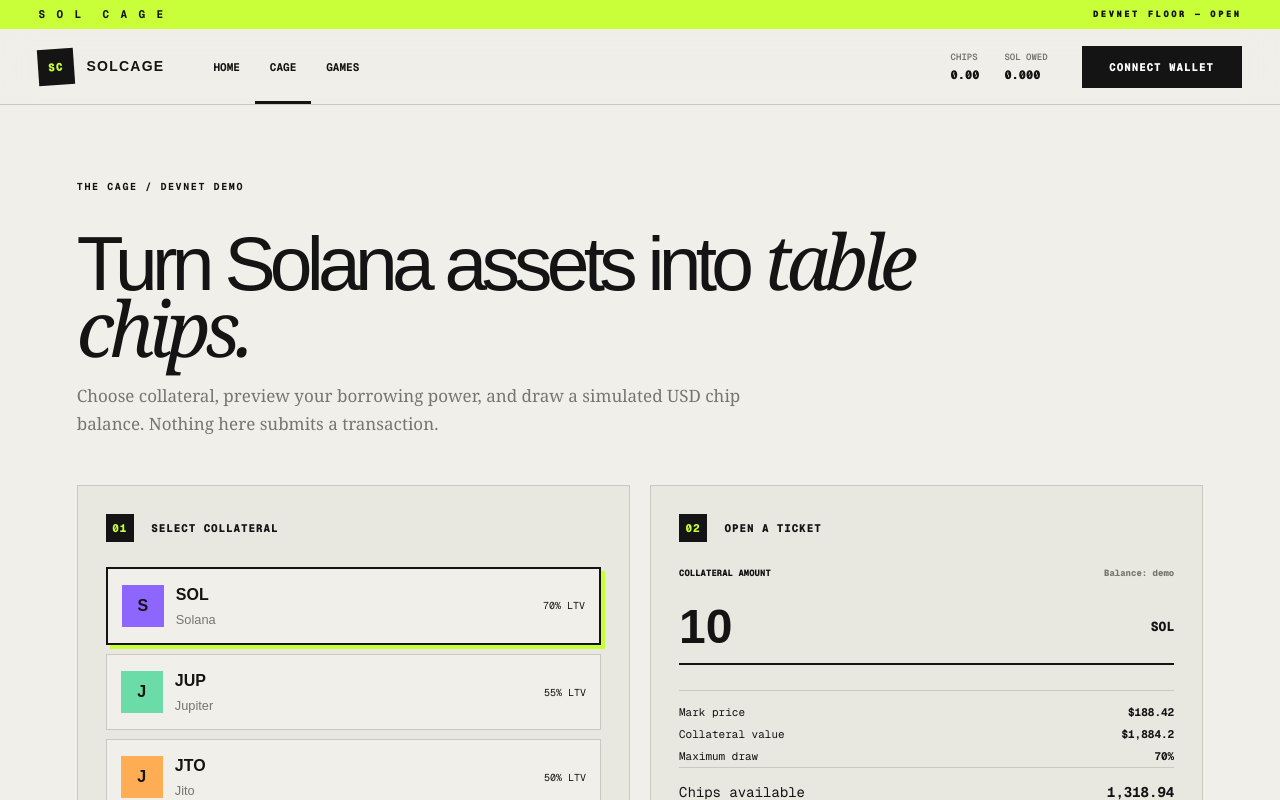
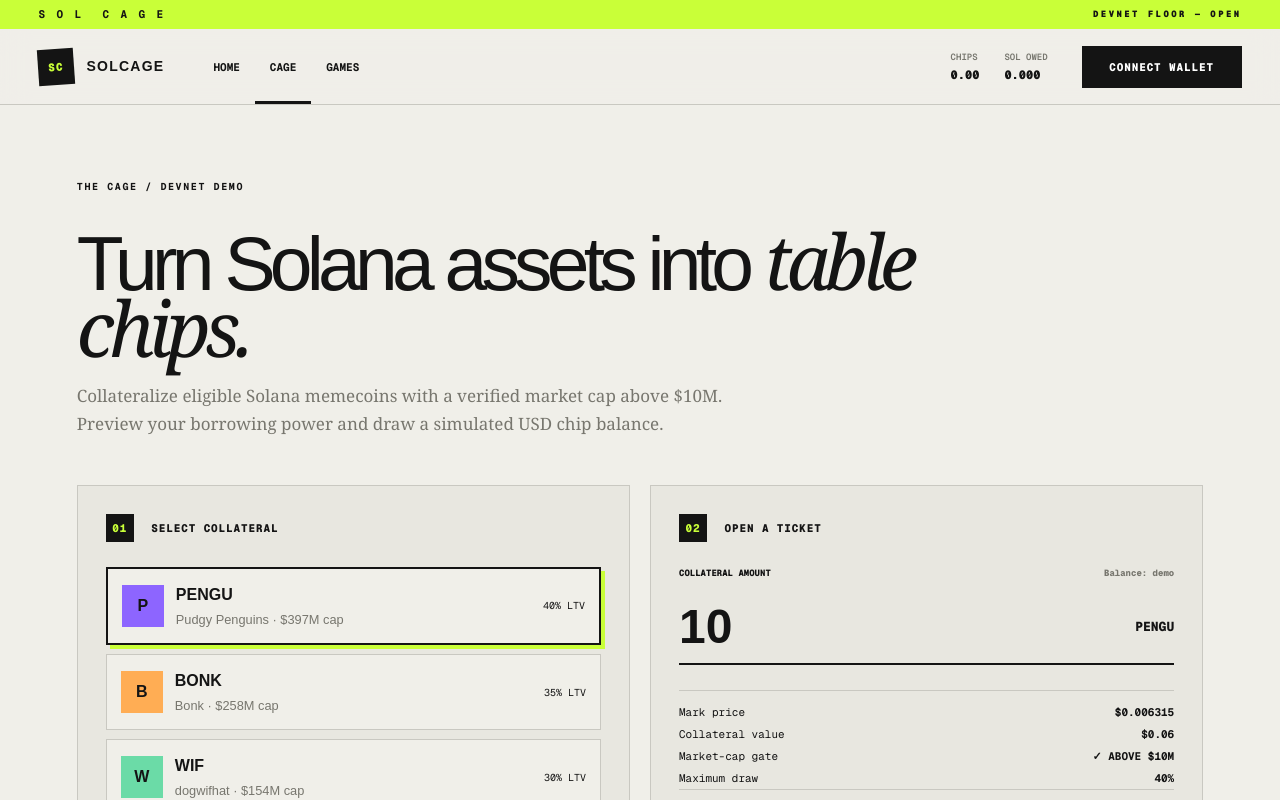
Before and after one commit to JermWang/solcage, a Next.js app: page / in a window 1280 px wide. Both pictures are taken after a click on the button "CAGE". Shown: the top 800 px of the page. Built offline with nearby package versions, Linux system fonts and the light colour scheme.

Commit message:
Switch collateral to eligible Solana memecoins

```diff
--- a/app/layout.tsx
+++ b/app/layout.tsx
@@ -14,17 +14,17 @@ const geistMono = Geist_Mono({
 
 export const metadata: Metadata = {
   title: "SolCage — Collateral in. Game on.",
-  description: "A Solana-native collateral lending and gaming concept. Lock assets, draw demo chips, and explore the floor.",
+  description: "Collateralize eligible Solana memecoins above $10M market cap, draw demo chips, and explore the floor.",
   metadataBase: new URL("https://solcage.sites.openai.com"),
   openGraph: {
     title: "SolCage — Keep your bag. Borrow the thrill.",
-    description: "A Solana-native collateral lending and gaming concept.",
+    description: "Collateralize Solana memecoins above $10M market cap.",
     images: [{ url: "/og.png", width: 1200, height: 630, alt: "SolCage" }],
   },
   twitter: {
     card: "summary_large_image",
     title: "SolCage — Keep your bag. Borrow the thrill.",
-    description: "A Solana-native collateral lending and gaming concept.",
+    description: "Collateralize Solana memecoins above $10M market cap.",
     images: ["/og.png"],
   },
   icons: {
--- a/app/page.tsx
+++ b/app/page.tsx
@@ -3,13 +3,13 @@
 import { useMemo, useState } from "react";
 
 type View = "home" | "vault" | "games";
-type Asset = { symbol: string; name: string; price: number; ltv: number; tone: string };
+type Asset = { symbol: string; name: string; price: number; marketCap: number; ltv: number; tone: string };
 
 const assets: Asset[] = [
-  { symbol: "SOL", name: "Solana", price: 188.42, ltv: 70, tone: "purple" },
-  { symbol: "JUP", name: "Jupiter", price: 1.18, ltv: 55, tone: "green" },
-  { symbol: "JTO", name: "Jito", price: 3.21, ltv: 50, tone: "orange" },
-  { symbol: "BONK", name: "Bonk", price: 0.000028, ltv: 35, tone: "pink" },
+  { symbol: "PENGU", name: "Pudgy Penguins", price: 0.006315, marketCap: 397_100_000, ltv: 40, tone: "purple" },
+  { symbol: "BONK", name: "Bonk", price: 0.000002935, marketCap: 258_300_000, ltv: 35, tone: "orange" },
+  { symbol: "WIF", name: "dogwifhat", price: 0.1545, marketCap: 154_300_000, ltv: 30, tone: "green" },
+  { symbol: "POPCAT", name: "Popcat", price: 0.0433, marketCap: 42_400_000, ltv: 25, tone: "pink" },
 ];
 
 const games = [
@@ -72,13 +72,13 @@ export default function Home() {
         <section className="app-shell">
           <div className="section-kicker">THE CAGE / DEVNET DEMO</div>
           <h1>Turn Solana assets into <em>table chips.</em></h1>
-          <p className="lead">Choose collateral, preview your borrowing power, and draw a simulated USD chip balance. Nothing here submits a transaction.</p>
+          <p className="lead">Collateralize eligible Solana memecoins with a verified market cap above $10M. Preview your borrowing power and draw a simulated USD chip balance.</p>
           <div className="vault-grid">
             <div className="panel">
               <div className="panel-title"><span>01</span> SELECT COLLATERAL</div>
               <div className="asset-list">
                 {assets.map((a) => <button key={a.symbol} className={asset.symbol === a.symbol ? "asset selected" : "asset"} onClick={() => setAsset(a)}>
-                  <i className={a.tone}>{a.symbol.slice(0, 1)}</i><span><b>{a.symbol}</b><small>{a.name}</small></span><strong>{a.ltv}% LTV</strong>
+                  <i className={a.tone}>{a.symbol.slice(0, 1)}</i><span><b>{a.symbol}</b><small>{a.name} · ${(a.marketCap / 1_000_000).toFixed(0)}M cap</small></span><strong>{a.ltv}% LTV</strong>
                 </button>)}
               </div>
             </div>
@@ -89,11 +89,12 @@ export default function Home() {
               <div className="receipt">
                 <p><span>Mark price</span><b>${asset.price < .01 ? asset.price.toFixed(6) : asset.price.toFixed(2)}</b></p>
                 <p><span>Collateral value</span><b>${collateral.toLocaleString(undefined, { maximumFractionDigits: 2 })}</b></p>
+                <p><span>Market-cap gate</span><b className="eligible">✓ ABOVE $10M</b></p>
                 <p><span>Maximum draw</span><b>{asset.ltv}%</b></p>
                 <p className="total"><span>Chips available</span><b>{available.toLocaleString(undefined, { maximumFractionDigits: 2 })}</b></p>
               </div>
               <button className="primary full" onClick={draw}>{connected ? "Draw demo chips" : "Connect wallet to continue"}</button>
-              <small className="fine">Simulation only. A production build requires audited Solana programs, price oracles, liquidation logic and legal review.</small>
+              <small className="fine">Eligibility requires a verified Solana memecoin market cap above $10M. Production must continuously re-check market cap, liquidity and oracle integrity.</small>
             </div>
           </div>
         </section>
@@ -124,18 +125,18 @@ function HomeView({ go }: { go: (v: View) => void }) {
   const stats = useMemo(() => [["Cost to enter", "$0.00"], ["Borrowing power", "UP TO 70%"], ["Tables open", "06"], ["Settlement", "SOL"]], []);
   return <>
     <header className="hero">
-      <div className="eyebrow"><span /> SOLANA · COLLATERALIZED PLAY · SETTLED IN SOL</div>
-      <h1>Keep your bag.<br /><em>Borrow the thrill.</em></h1>
-      <p>Lock a Solana asset you already hold. Draw chips against it. Play across the floor, then settle your ticket in SOL to unlock your collateral.</p>
+      <div className="eyebrow"><span /> SOLANA MEMECOINS · $10M+ MARKET CAP · SETTLED IN SOL</div>
+      <h1>Keep the meme.<br /><em>Borrow the thrill.</em></h1>
+      <p>Lock an eligible Solana memecoin above $10M market cap. Draw chips against it. Play across the floor, then settle your ticket in SOL to unlock your bag.</p>
       <div className="hero-actions"><button className="primary" onClick={() => go("vault")}>Enter the cage <span>↗</span></button><button className="secondary" onClick={() => go("games")}>Explore games</button></div>
       <div className="stats">{stats.map(([k, v]) => <div key={k}><span>{k}</span><b>{v}</b></div>)}</div>
       <div className="orbit" aria-hidden="true"><div className="coin"><span>◎</span><b>SOL</b></div><i className="ring r1" /><i className="ring r2" /><i className="dot d1" /><i className="dot d2" /></div>
     </header>
-    <section className="manifesto"><div><span>THE WHOLE IDEA</span><h2>Your position stays yours.<br />The chips are <em>borrowed.</em></h2></div><p>We’re exploring a new kind of on-chain entertainment: collateral is security, not payment. Nothing is sold to sit down. Settle the ticket and the asset walks back out with you.</p></section>
+    <section className="manifesto"><div><span>THE WHOLE IDEA</span><h2>Your memecoin stays yours.<br />The chips are <em>borrowed.</em></h2></div><p>Only established Solana memes above a $10M market-cap gate can enter the cage. Collateral is security, not payment. Settle the ticket and your bag walks back out with you.</p></section>
     <section className="steps">
       <div className="section-kicker">HOW IT WORKS / THREE MOVES</div>
       <div className="step-grid">
-        <article><span>01 / LOCK</span><b>◆</b><h3>Put an asset in the cage</h3><p>Select SOL or a supported SPL token. A live oracle mark determines its collateral value.</p></article>
+        <article><span>01 / VERIFY</span><b>◆</b><h3>Pass the $10M gate</h3><p>Select a supported Solana memecoin. Market cap, liquidity and oracle health determine eligibility.</p></article>
         <article><span>02 / DRAW</span><b>◎</b><h3>Draw chips against it</h3><p>Borrow up to the asset’s published LTV. One chip tracks one US dollar of play balance.</p></article>
         <article><span>03 / SETTLE</span><b>↗</b><h3>Close the ticket in SOL</h3><p>Repay what you drew to unlock the asset. Any net chip winnings settle to the same wallet.</p></article>
       </div>
```
